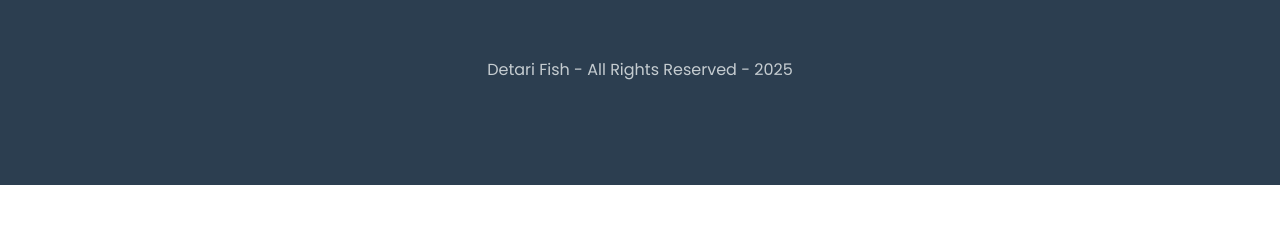
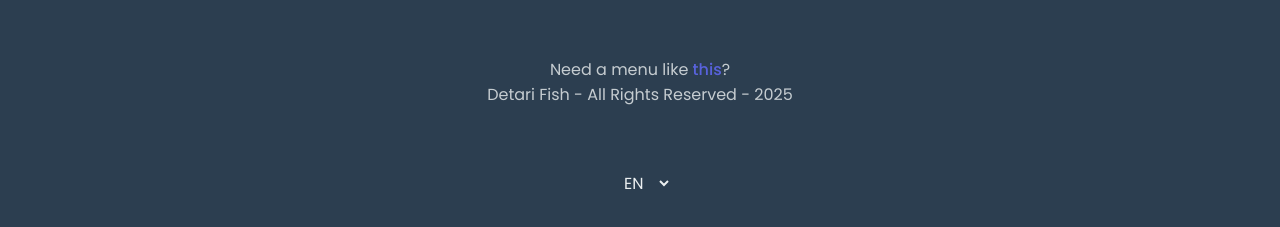
Before and after one commit to danielfrrokaj/datarifish-menu, a React (Vite) app in the folder my-restaurant-menu/: page / in a window 1280 px wide. Shown: the part 1596-1823 px from the top of the page. Before the commit the page ends 1781 px from the top, so only its background shows below. Built offline with nearby package versions, Linux system fonts and the light colour scheme.

Commit message:
Update App.tsx

```diff
--- a/my-restaurant-menu/src/App.tsx
+++ b/my-restaurant-menu/src/App.tsx
@@ -107,9 +107,30 @@ const App = () => {
                   <span>Detari Fish</span>
                 </div>
                 <p className="footer-text">
+                  <p>
+                    Need a menu like{" "}
+                    <a href="https://danielfrrokaj.com">this</a>?
+                  </p>
                   {t("footer")} - {new Date().getFullYear()}
                 </p>
-                <div className="footer-links"></div>
+                <div className="footer-links">
+                  <select
+                    value={i18n.language}
+                    onChange={(e) => handleLanguageChange(e.target.value)}
+                    style={{
+                      color: "inherit",
+                      minWidth: "60px",
+                      fontSize: window.innerWidth < 600 ? "0.875rem" : "1rem",
+                      border: "none",
+                      background: "transparent",
+                    }}
+                  >
+                    <option value="en">EN</option>
+                    <option value="al">AL</option>
+                    <option value="it">IT</option>
+                  </select>
+                </div>
+                <p className="footerText"></p>
               </div>
             </div>
           </footer>
```
